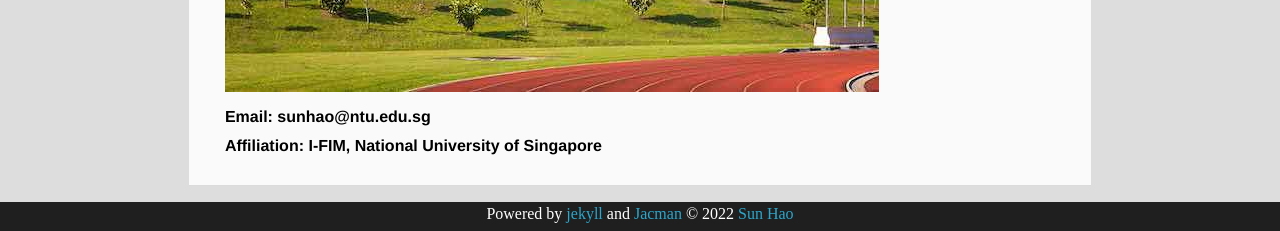
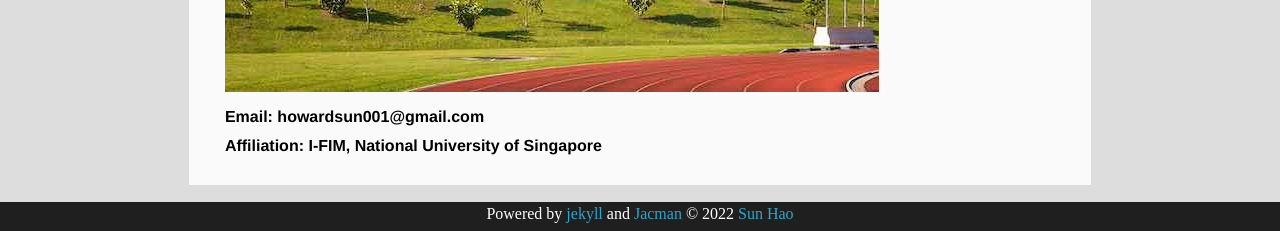
Before and after one commit to sunohao/sunhao_physics, a Jekyll site: the page built from about/index.html, in a window 1280 px wide. Shown: the part 860-1091 px from the top of the page. Built offline with Jekyll 4.4.1, drawn with Linux system fonts in a browser that asks for light colours; nearby versions of some CDN libraries; some web fonts are replaced.

Commit message:
modify information

```diff
--- a/about/index.html
+++ b/about/index.html
@@ -7,7 +7,7 @@ title: Contacts
 <img src="photo-nus.jpg"><br>
 
 <div style="display: flex; margin-top: 0.7em;">
-    <div style="width: 50%;"><b>Email: sunhao@ntu.edu.sg</b></div>
+    <div style="width: 50%;"><b>Email: howardsun001@gmail.com</b></div>
     <!-- <div style="text-align: right;width: 50%;">howardsun001@gmail.com</div> -->
 </div>
 
```
Also changed, not shown: 1 other file.
